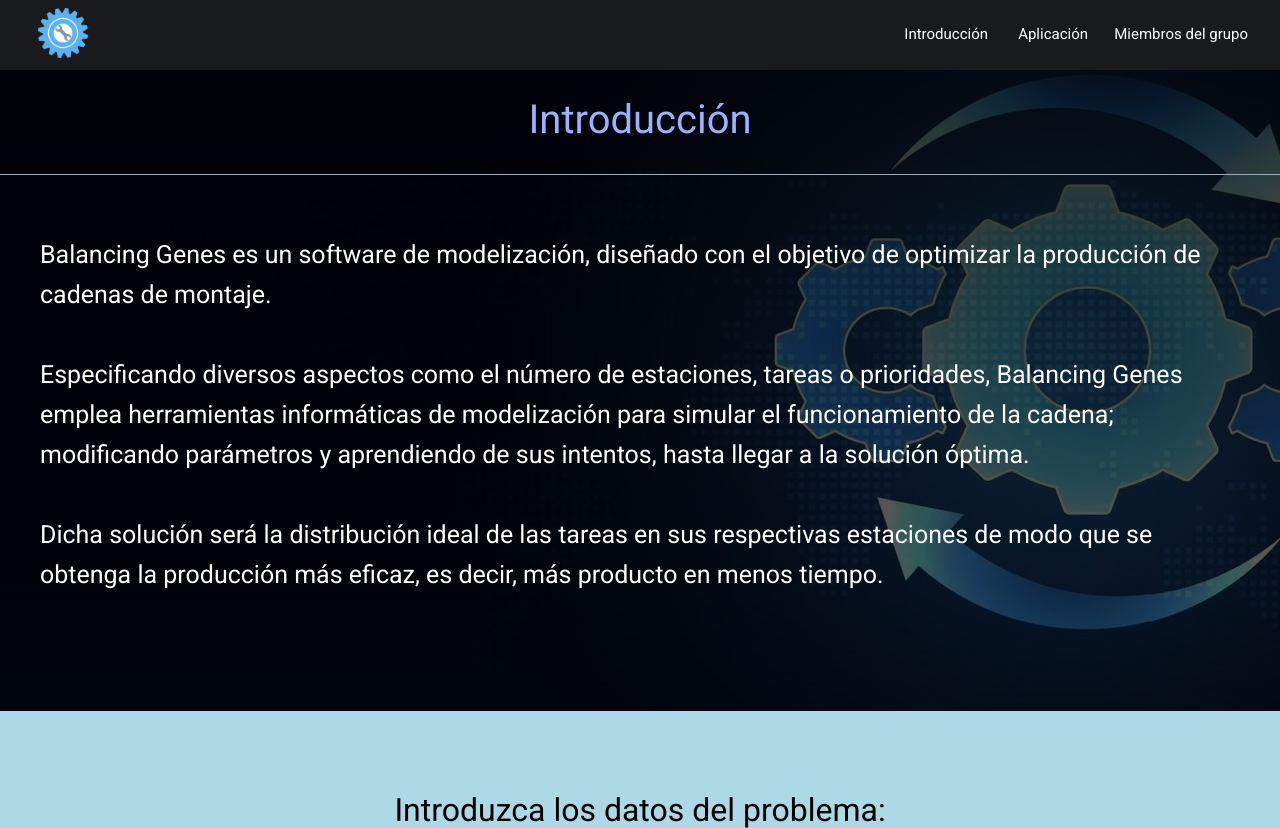
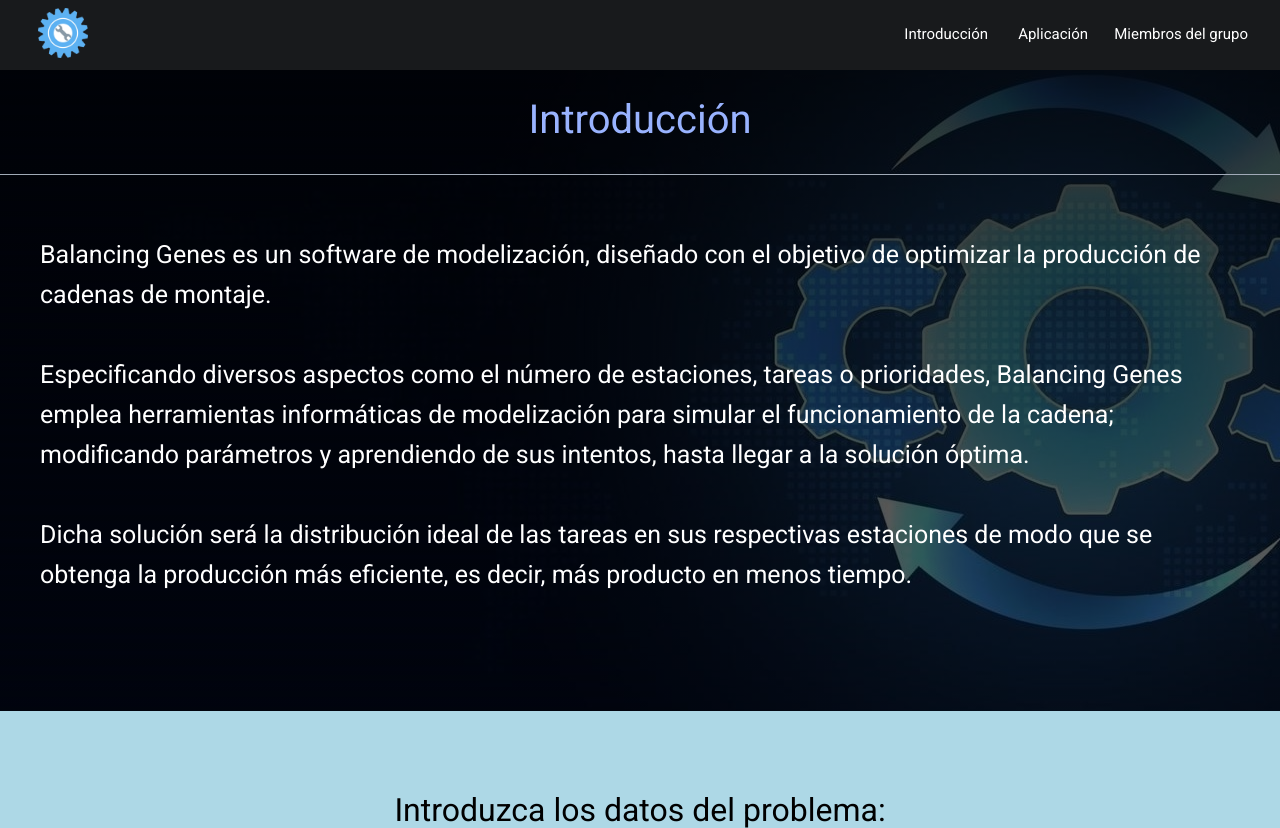
Before and after one commit to victorbeeme/ProyectoMod, a Django app: page /index/ in a window 1280 px wide; the page is wider, and only the part inside the window is pictured. Shown: the top 828 px of that part. Run offline with Django 3.2, Linux system fonts and the light colour scheme; some libraries are stand-ins or nearby versions.

Commit message:
Cambio en mensaje de la introduccion

```diff
--- a/interfazMod/interfazMod/templates/cargado.html
+++ b/interfazMod/interfazMod/templates/cargado.html
@@ -52,7 +52,7 @@
         </div>
         <p> Balancing Genes es un software de modelización, diseñado con el objetivo de optimizar la producción de cadenas de montaje. <br> <br>
             Especificando diversos aspectos como el número de estaciones, tareas o prioridades, Balancing Genes emplea herramientas informáticas de modelización para simular el funcionamiento de la cadena; modificando parámetros y aprendiendo de sus intentos, hasta llegar a la solución óptima. <br> <br>
-            Dicha solución será la distribución ideal de las tareas en sus respectivas estaciones de modo que se obtenga la producción más eficaz, es decir, más producto en menos tiempo.
+            Dicha solución será la distribución ideal de las tareas en sus respectivas estaciones de modo que se obtenga la producción más eficiente, es decir, más producto en menos tiempo.
         </p>
     </section>
 
--- a/interfazMod/interfazMod/templates/index.html
+++ b/interfazMod/interfazMod/templates/index.html
@@ -57,7 +57,7 @@
         </div>
         <p> Balancing Genes es un software de modelización, diseñado con el objetivo de optimizar la producción de cadenas de montaje. <br> <br>
             Especificando diversos aspectos como el número de estaciones, tareas o prioridades, Balancing Genes emplea herramientas informáticas de modelización para simular el funcionamiento de la cadena; modificando parámetros y aprendiendo de sus intentos, hasta llegar a la solución óptima. <br> <br>
-            Dicha solución será la distribución ideal de las tareas en sus respectivas estaciones de modo que se obtenga la producción más eficaz, es decir, más producto en menos tiempo.
+            Dicha solución será la distribución ideal de las tareas en sus respectivas estaciones de modo que se obtenga la producción más eficiente, es decir, más producto en menos tiempo.
         </p>
     </section>
 
```
